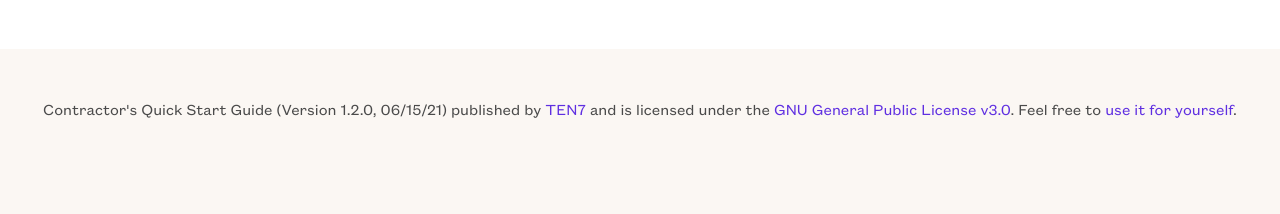
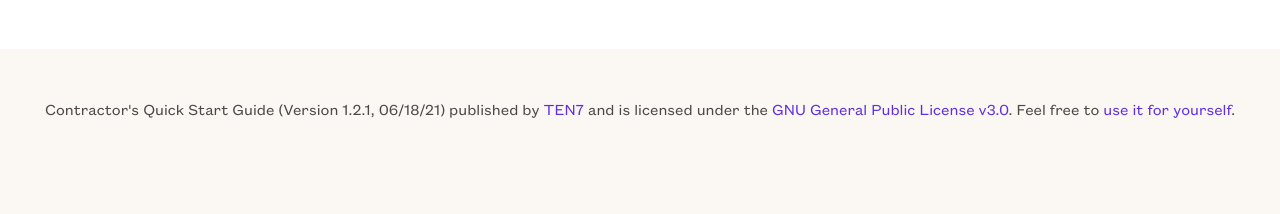
Before and after one commit to ten7/contractor.ten7.com, a Jekyll site: the page built from index.md, in a window 1280 px wide. Shown: the part 1081-1295 px from the top of the page. Built offline with Jekyll 4.4.1, drawn with Linux system fonts in a browser that asks for light colours; some web fonts are replaced.

Commit message:
Update _config.yml

```diff
--- a/_config.yml
+++ b/_config.yml
@@ -2,7 +2,7 @@
 # site.title
 
 title: "Contractor's Quick Start Guide"
-subtitle: "Version 1.2.0, 06/15/21"
+subtitle: "Version 1.2.1, 06/18/21"
 
 
 
```
